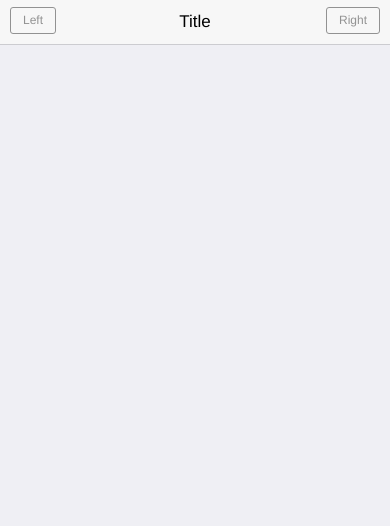
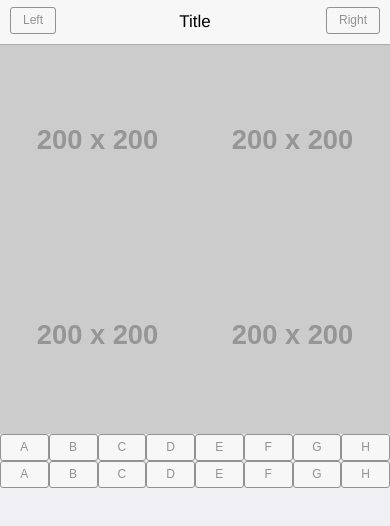
Before and after one commit to dk8996/4pics1word, a plain HTML site: page www/index.html in a window 390 px wide. Drawn offline with Linux system fonts and the light colour scheme; some packages are replaced by stand-ins of ours; placeholder pictures from the web are drawn by us.

Commit message:
Adding back the purecss stuff.

```diff
--- a/www/index.html
+++ b/www/index.html
@@ -26,6 +26,7 @@
   content="user-scalable=no, initial-scale=1, maximum-scale=1 minimal-ui" />
 <link rel="stylesheet" type="text/css" href="css/ratchet.min.css" />
 <link rel="stylesheet" type="text/css" href="css/ratchet-theme-ios.min.css" />
+<link rel="stylesheet" type="text/css" href="css/pure-min.css" />
 <title>4pics1wrd</title>
 </head>
 <body>
@@ -35,6 +36,42 @@
     <h1 class="title">Title</h1>
   </header>
   <div class="content">
+    <div class="pure-g">
+      <div class="pure-u-1-2">
+        <img class="media-object pure-img" src="http://placehold.it/200x200">
+      </div>
+      <div class="pure-u-1-2">
+        <img class="media-object pure-img" src="http://placehold.it/200x200">
+      </div>
+    </div>
+    <div class="pure-g">
+      <div class="pure-u-1-2">
+        <img class="media-object pure-img" src="http://placehold.it/200x200">
+      </div>
+      <div class="pure-u-1-2">
+        <img class="media-object pure-img" src="http://placehold.it/200x200">
+      </div>
+    </div>
+    <div class="pure-g">
+      <div class="pure-u-1-8 btn">A</div>
+      <div class="pure-u-1-8 btn">B</div>
+      <div class="pure-u-1-8 btn">C</div>
+      <div class="pure-u-1-8 btn">D</div>
+      <div class="pure-u-1-8 btn">E</div>
+      <div class="pure-u-1-8 btn">F</div>
+      <div class="pure-u-1-8 btn">G</div>
+      <div class="pure-u-1-8 btn">H</div>
+    </div>
+    <div class="pure-g">
+      <div class="pure-u-1-8 btn">A</div>
+      <div class="pure-u-1-8 btn">B</div>
+      <div class="pure-u-1-8 btn">C</div>
+      <div class="pure-u-1-8 btn">D</div>
+      <div class="pure-u-1-8 btn">E</div>
+      <div class="pure-u-1-8 btn">F</div>
+      <div class="pure-u-1-8 btn">G</div>
+      <div class="pure-u-1-8 btn">H</div>
+    </div>
   </div>
   <script type="text/javascript" src="phonegap.js"></script>
   <script type="text/javascript" src="js/index.js"></script>
```
